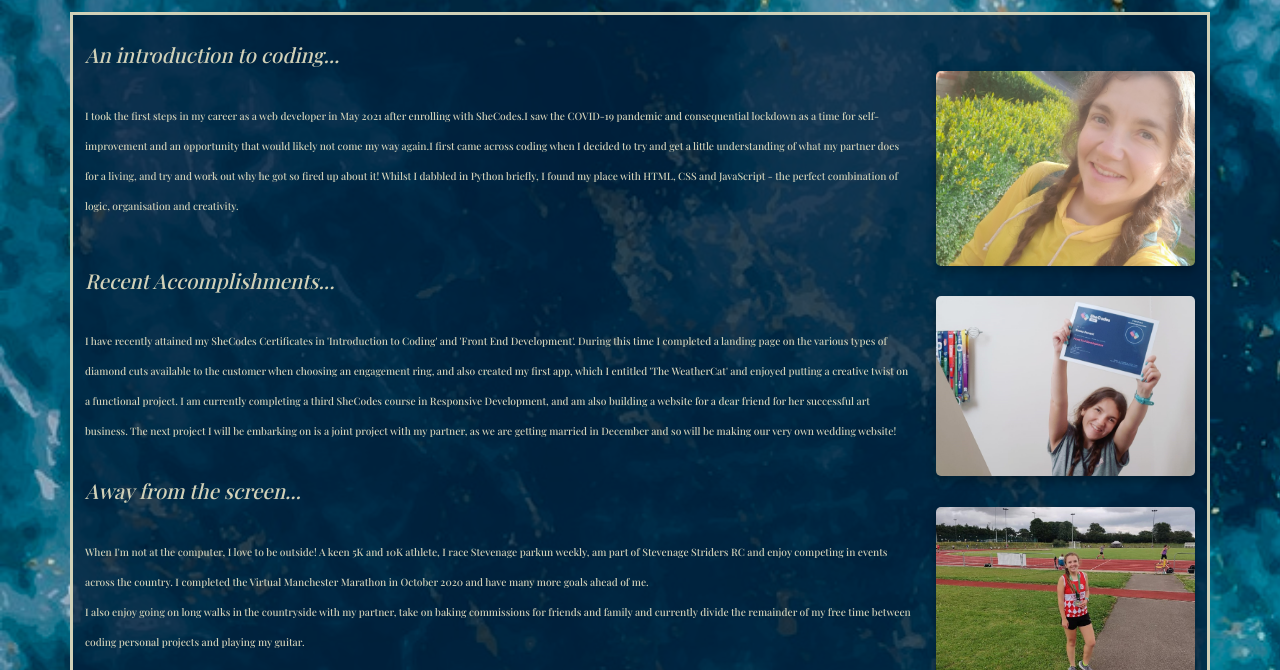
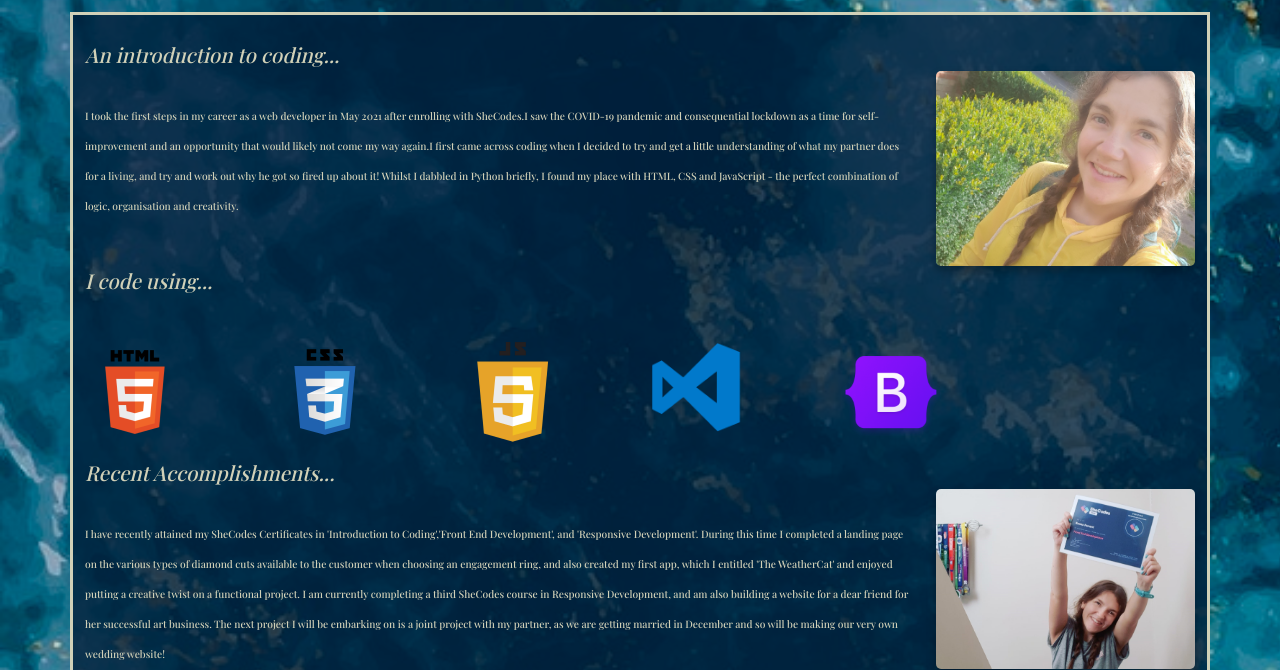
Before and after one commit to efarrant/my-portfolio, a plain HTML site: page about.html in a window 1280 px wide. Shown: the part 130-800 px from the top of the page. Drawn offline with nearby package versions, Linux system fonts and the light colour scheme.

Commit message:
tech icons

```diff
--- a/about.html
+++ b/about.html
@@ -49,10 +49,27 @@
 </div>
 <div class="row">
   <div class="col">
+    <div class="header">I code using...</div></div></div>
+    <div class="row">
+
+<p class="about-me-paragraph"><br/>
+<div class="col-2"><img src="/src/images/html.png" width="100px" class="tech-icon"></div>
+<div class="col-2"><img src="/src/images/css.png" width="100px"class="tech-icon"></div>
+<div class="col-2"><img src="/src/images/js.png" width="100px"class="tech-icon"></div>
+<div class="col-2"><img src="/src/images/vscode.png" width="90px"class="tech-icon"></div>
+<div class="col-2"><img src="/src/images/bootstrap.png" width="100px"class="tech-icon"></div>
+
+
+
+ </p>
+<br/>
+</div>
+<div class="row">
+  <div class="col">
     <div class="header">Recent Accomplishments...</div></div></div>
     <div class="row">
 <div class="col-sm-9">
-<p class="about-me-paragraph"><br/> I have recently attained my SheCodes Certificates in 'Introduction to Coding' and 'Front End Development'. During this time I completed a landing page on the various types of diamond cuts available to the customer when choosing an engagement ring, and also created my first app, which I entitled 'The WeatherCat' and enjoyed putting a creative twist on a functional project. I am currently completing a third SheCodes course in Responsive Development, and am also building a website for a dear friend for her successful art business. The next project I will be embarking on is a joint project with my partner, as we are getting married in December and so will be making our very own wedding website!</p></div>
+<p class="about-me-paragraph"><br/> I have recently attained my SheCodes Certificates in 'Introduction to Coding','Front End Development', and 'Responsive Development'. During this time I completed a landing page on the various types of diamond cuts available to the customer when choosing an engagement ring, and also created my first app, which I entitled 'The WeatherCat' and enjoyed putting a creative twist on a functional project. I am currently completing a third SheCodes course in Responsive Development, and am also building a website for a dear friend for her successful art business. The next project I will be embarking on is a joint project with my partner, as we are getting married in December and so will be making our very own wedding website!</p></div>
 <div class="col-sm-3">
   <img src="/src/images/emma.jpg" alt="emma" id="emma" class="img-fluid"></div>
 </div>
--- a/src/style.css
+++ b/src/style.css
@@ -376,4 +376,7 @@ display: flex;
     a{
     color: var(--accent-color);
     }
+    .tech-icon {
+        width:50px;
+    }
 }
```
Also changed, not shown: index.html (+1 -1 lines), src/images/bootstrap.png (added), src/images/css.png (added), src/images/flexbox.png (added), src/images/github.png (added), src/images/html.png (added), src/images/js.png (added), src/images/netlify.png (added), src/images/vscode.png (added).
